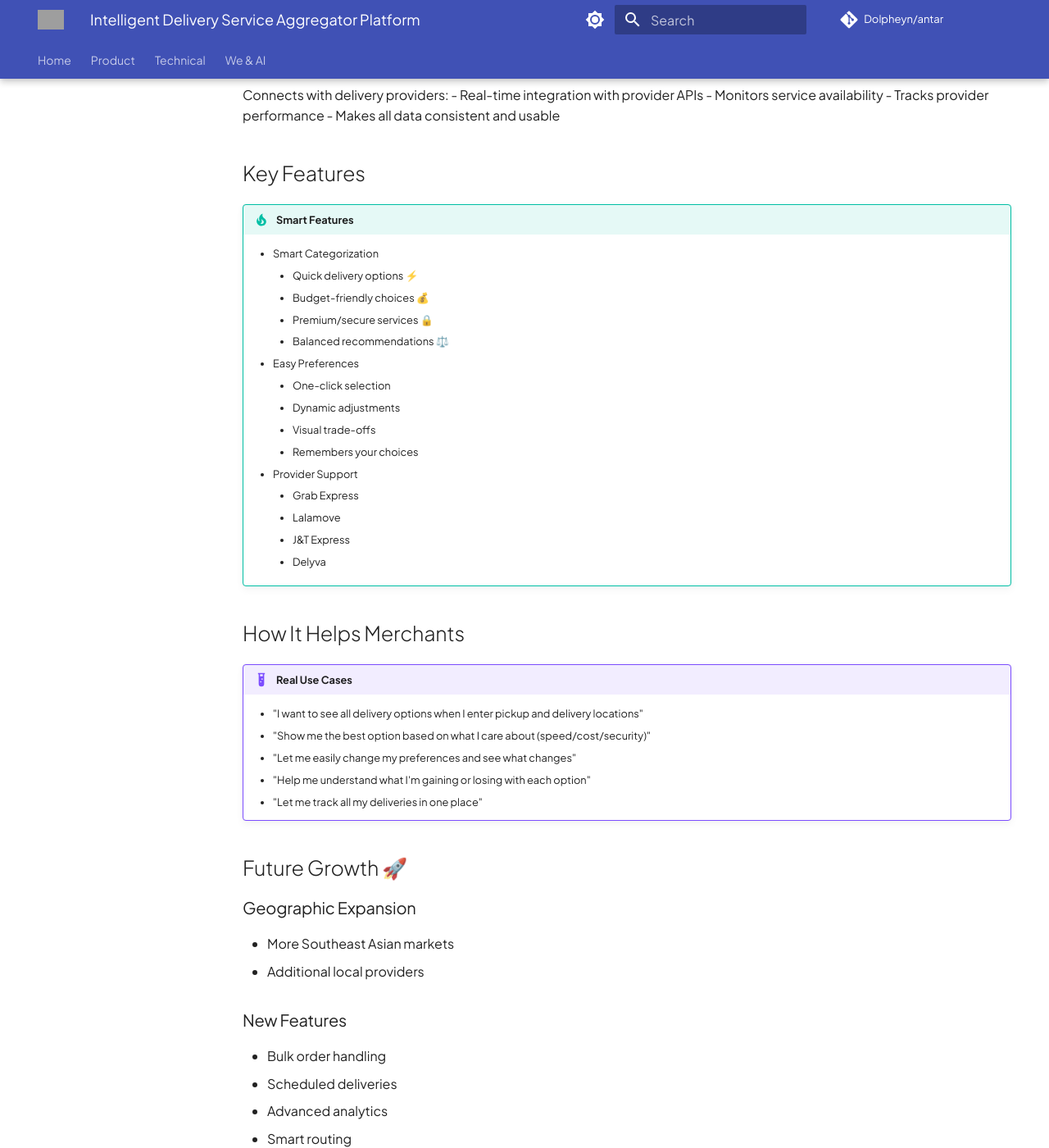
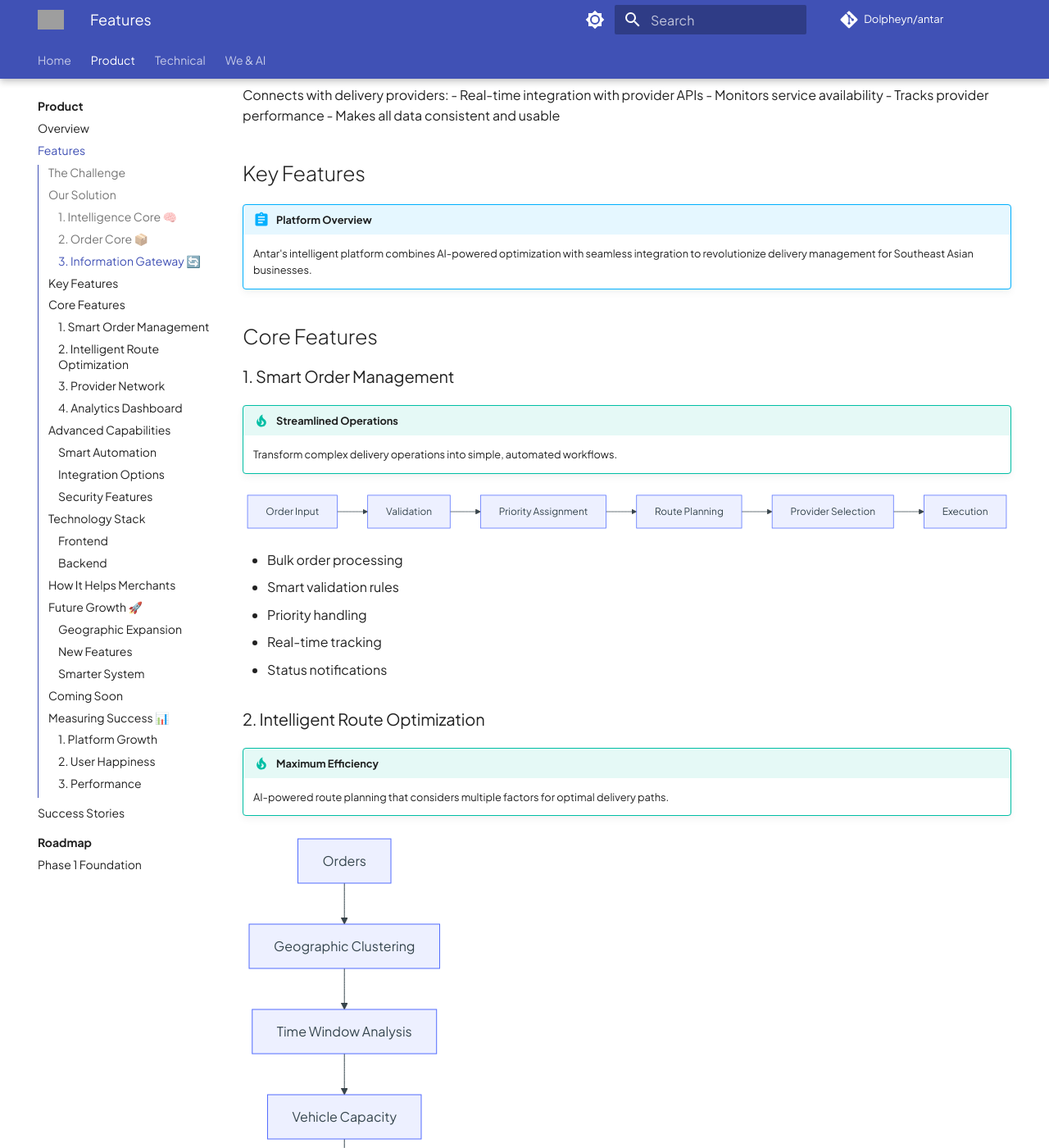
Before and after one commit to Dolpheyn/antar, an MkDocs documentation site: the page built from docs/product/features.md, in a window 1280 px wide and 1400 px high, scrolled down 1666 px. Shown: the whole window at 82% size. Built offline with MkDocs 1.6.1 and Material for MkDocs 9.7.7, drawn with Linux system fonts in a browser that asks for light colours; comment, search, counter and statistics services are not loaded; some of the changed text lies outside the part shown; grey boxes are pictures that could not be loaded.

Commit message:
docs: refactor product documentation
- Rename and update feature-concept.md to features.md
- Rename and update user-stories.md to stories.md
- Update overview.md with modern design
- Add card-based layout to product index
- Update mkdocs.yml navigation

````diff
--- a/docs/product/feature-concept.md
+++ b/docs/product/features.md
@@ -67,22 +67,111 @@
 
 ## Key Features
 
-!!! tip "Smart Features"
-    - Smart Categorization
-        - Quick delivery options ⚡
-        - Budget-friendly choices 💰
-        - Premium/secure services 🔒
-        - Balanced recommendations ⚖️
-    - Easy Preferences
-        - One-click selection
-        - Dynamic adjustments
-        - Visual trade-offs
-        - Remembers your choices
-    - Provider Support
-        - Grab Express
-        - Lalamove
-        - J&T Express
-        - Delyva
+!!! abstract "Platform Overview"
+    Antar's intelligent platform combines AI-powered optimization with seamless integration to revolutionize delivery management for Southeast Asian businesses.
+
+## Core Features
+
+### 1. Smart Order Management
+
+!!! tip "Streamlined Operations"
+    Transform complex delivery operations into simple, automated workflows.
+
+```mermaid
+graph LR
+    A[Order Input] --> B[Validation]
+    B --> C[Priority Assignment]
+    C --> D[Route Planning]
+    D --> E[Provider Selection]
+    E --> F[Execution]
+```
+
+- Bulk order processing
+- Smart validation rules
+- Priority handling
+- Real-time tracking
+- Status notifications
+
+### 2. Intelligent Route Optimization
+
+!!! tip "Maximum Efficiency"
+    AI-powered route planning that considers multiple factors for optimal delivery paths.
+
+```mermaid
+graph TD
+    A[Orders] --> B[Geographic Clustering]
+    B --> C[Time Window Analysis]
+    C --> D[Vehicle Capacity]
+    D --> E[Priority Routing]
+    E --> F[Optimized Routes]
+```
+
+- Multi-stop optimization
+- Time window consideration
+- Load balancing
+- Dynamic rerouting
+- Cost optimization
+
+### 3. Provider Network
+
+!!! tip "Unified Access"
+    Connect with multiple delivery providers through a single, intelligent interface.
+
+- Real-time availability
+- Automated selection
+- Performance tracking
+- Cost comparison
+- Service matching
+
+### 4. Analytics Dashboard
+
+!!! tip "Data-Driven Insights"
+    Make informed decisions with comprehensive delivery analytics.
+
+- Cost analysis
+- Performance metrics
+- Delivery patterns
+- Provider insights
+- Optimization suggestions
+
+## Advanced Capabilities
+
+### Smart Automation
+- Rule-based routing
+- Auto-retry logic
+- Failure handling
+- Priority queuing
+- Load balancing
+
+### Integration Options
+- RESTful API
+- Webhook support
+- Bulk operations
+- Real-time events
+- Custom workflows
+
+### Security Features
+- Role-based access
+- Audit logging
+- Data encryption
+- API authentication
+- Secure file handling
+
+## Technology Stack
+
+### Frontend
+- Modern web interface
+- Mobile responsive
+- Real-time updates
+- Interactive maps
+- Rich analytics
+
+### Backend
+- Scalable architecture
+- High availability
+- Fast processing
+- Secure storage
+- API-first design
 
 ## How It Helps Merchants
 
@@ -111,6 +200,17 @@
 - Better delivery time estimates
 - Merchant-specific optimizations
 
+## Coming Soon
+
+!!! note "Future Features"
+    - Machine learning predictions
+    - Advanced route optimization
+    - Enhanced provider integrations
+    - Mobile application
+    - Custom reporting
+
+[Explore Our Roadmap →](roadmap/index.md)
+
 ## Measuring Success 📊
 
 ### 1. Platform Growth
--- a/mkdocs.yml
+++ b/mkdocs.yml
@@ -58,6 +58,9 @@
   - Home: index.md
   - Product:
     - product/index.md
+    - Overview: product/overview.md
+    - Features: product/features.md
+    - Success Stories: product/stories.md
     - Roadmap:
       - product/roadmap/index.md
       - Phase 1 Foundation: product/roadmap/phase-1-foundation.md
````
Also changed, not shown: docs/product/index.md (+70 -17 lines), docs/product/overview.md (+94 -17 lines), docs/product/stories.md (added, +60 -0 lines), docs/product/user-stories.md (deleted, +0 -60 lines).
